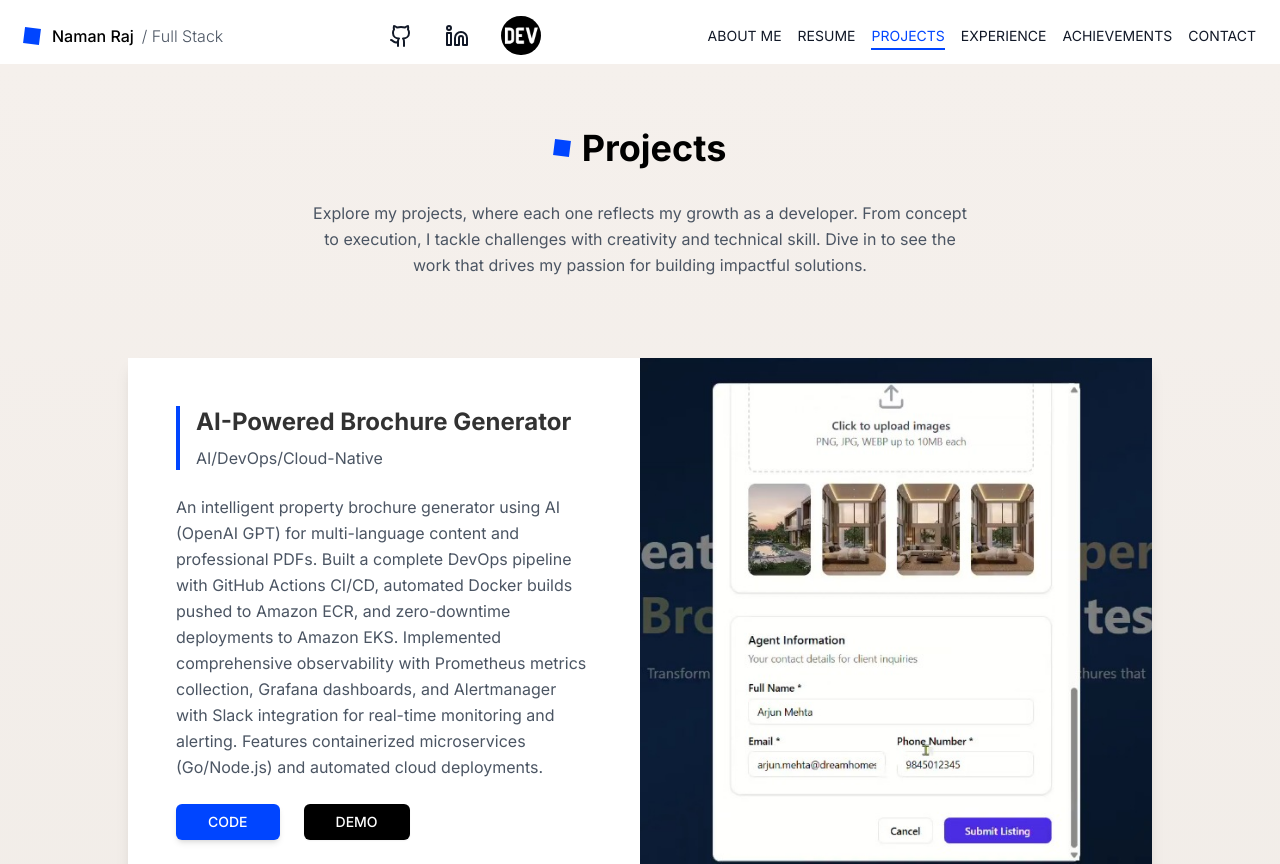
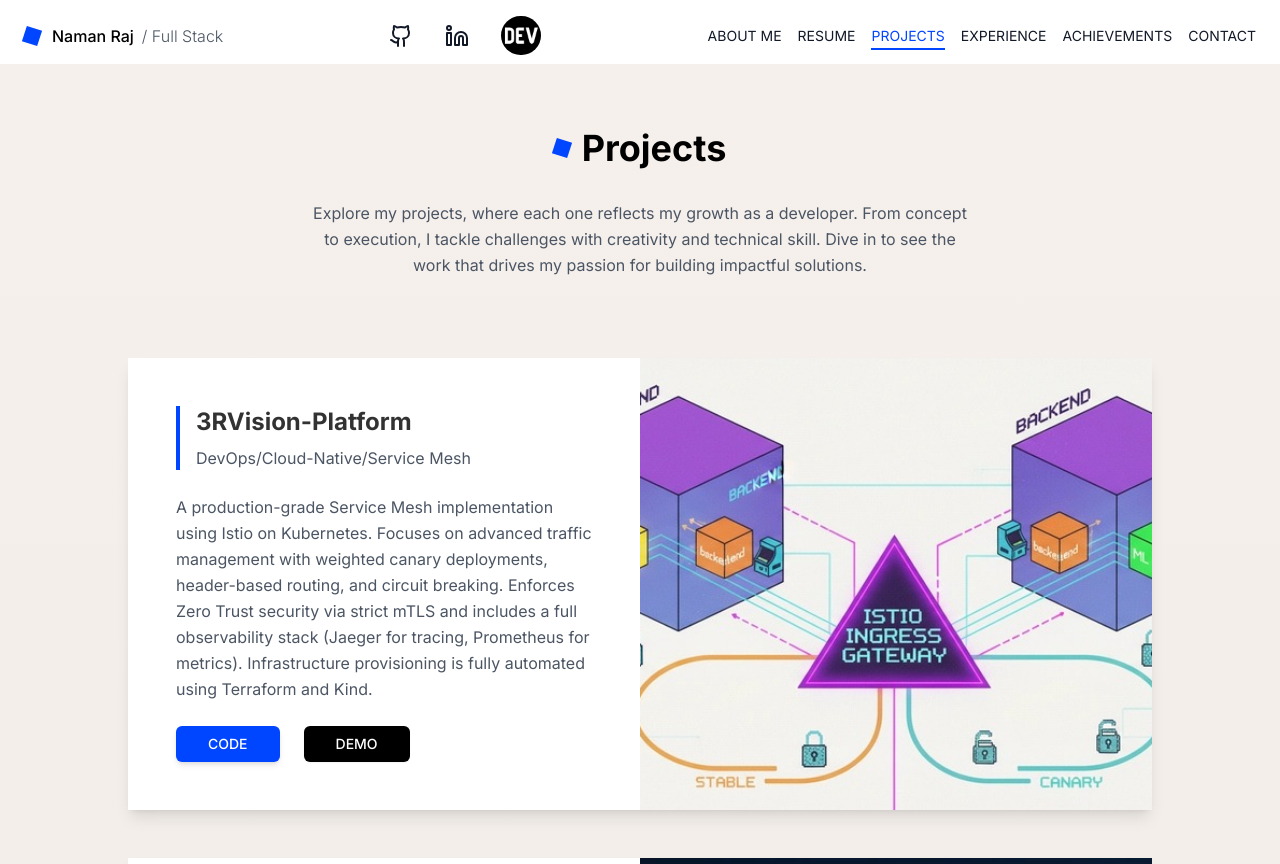
Before and after one commit to Denyme24/my-portfolio, a Next.js app: page /projects in a window 1280 px wide. Shown: the top 864 px of the page. Built offline with nearby package versions, Linux system fonts and the light colour scheme.

Commit message:
add recent project

```diff
--- a/app/projects/page.tsx
+++ b/app/projects/page.tsx
@@ -9,6 +9,16 @@ import { motion } from 'framer-motion';
 
 export default function ProjectsPage() {
   const projects = [
+    {
+      title: '3RVision-Platform',
+      role: 'DevOps/Cloud-Native/Service Mesh',
+      description:
+        'A production-grade Service Mesh implementation using Istio on Kubernetes. Focuses on advanced traffic management with weighted canary deployments, header-based routing, and circuit breaking. Enforces Zero Trust security via strict mTLS and includes a full observability stack (Jaeger for tracing, Prometheus for metrics). Infrastructure provisioning is fully automated using Terraform and Kind.',
+      image: '/3rvision_platform.jpg',
+      href: 'https://dev.to/denyme24/learning-istio-the-hard-way-a-real-service-mesh-lab-with-canary-mtls-and-tracing-m82',
+      code: 'https://github.com/Denyme24/3RVision-Platform',
+      demo: 'https://dev.to/denyme24/learning-istio-the-hard-way-a-real-service-mesh-lab-with-canary-mtls-and-tracing-m82',
+    },
     {
       title: 'AI-Powered Brochure Generator',
       role: 'AI/DevOps/Cloud-Native',
```
Also changed, not shown: public/3rvision_platform.jpg (added).
